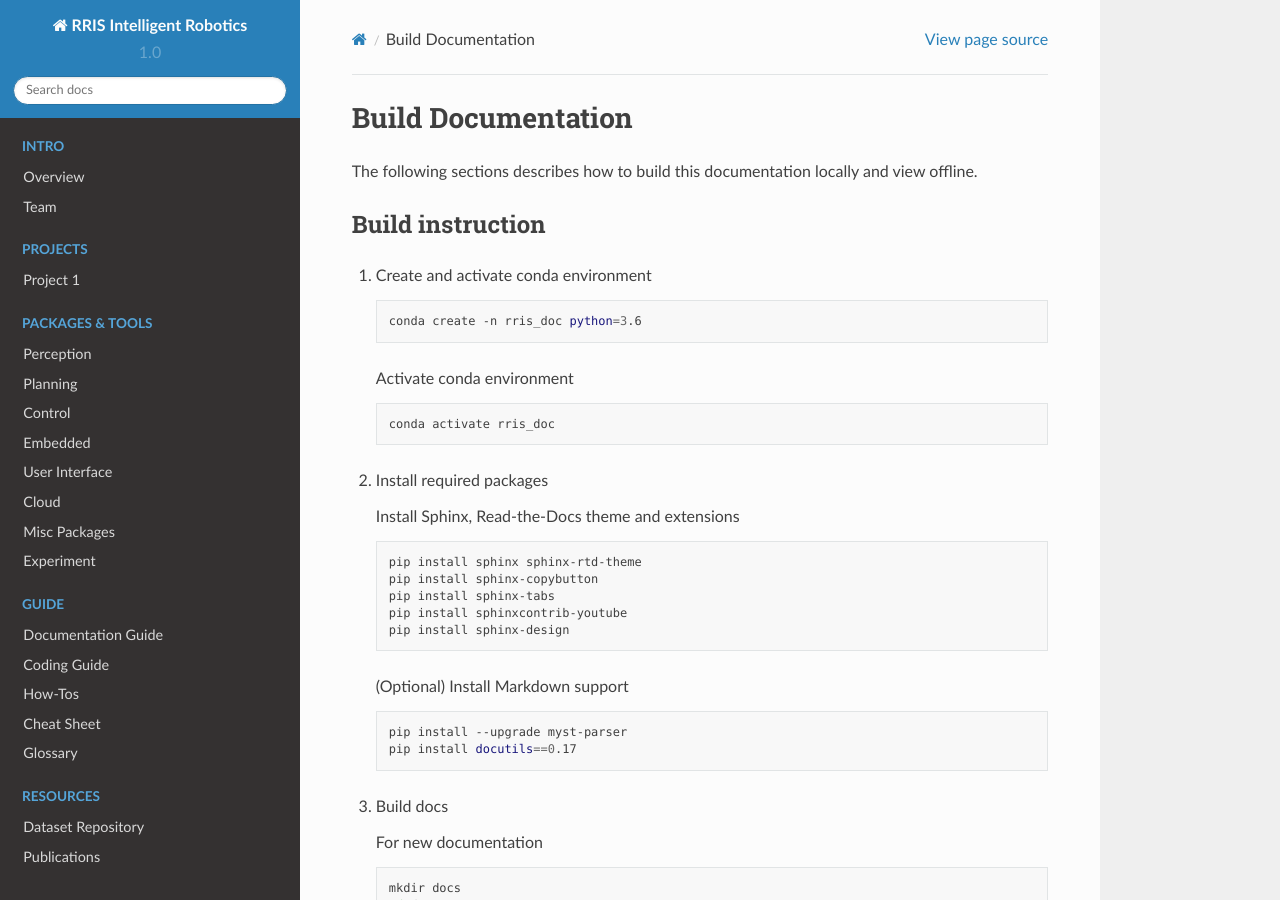
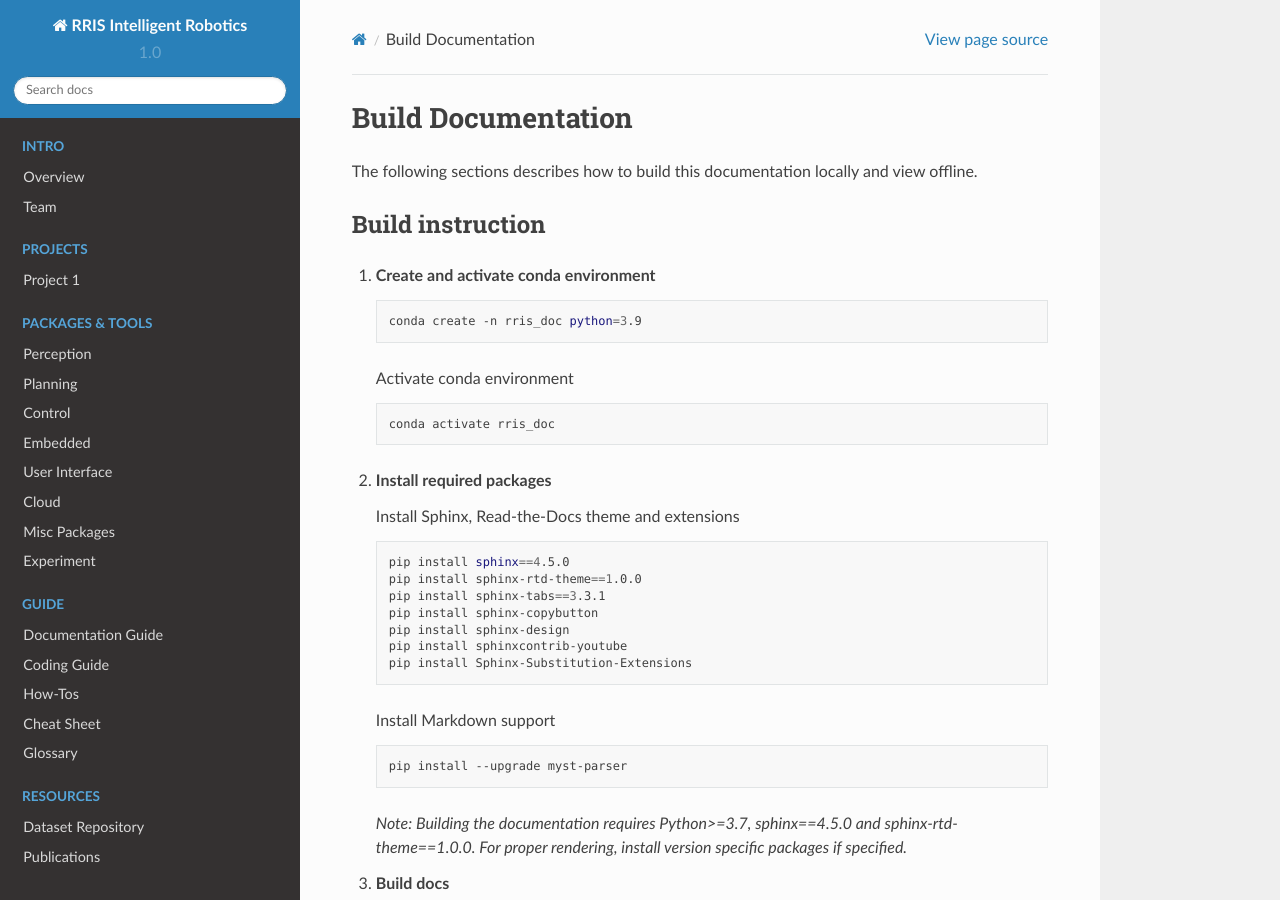
Before and after one commit to tky1026/rris_doc, a Sphinx documentation site: the page built from docs/source/Doc/Guide/Documentation/build.md, in a window 1280 px wide and 900 px high. Built offline with Sphinx 7.4.7 and the Read the Docs theme 2.0.0, drawn with Linux system fonts in a browser that asks for light colours; pages that are not in the unit, such as notebooks, are missing from menus.

Commit message:
install substitute extension

````diff
--- a/docs/source/Doc/Guide/Documentation/build.md
+++ b/docs/source/Doc/Guide/Documentation/build.md
@@ -4,10 +4,10 @@
 
 ## Build instruction
 
-1. Create and activate conda environment
+1. **Create and activate conda environment**
 
     ```bash
-    conda create -n rris_doc python=3.6
+    conda create -n rris_doc python=3.9
     ```
 
     Activate conda environment
@@ -15,25 +15,28 @@
     conda activate rris_doc
     ```
 
-2. Install required packages
+2. **Install required packages**
 
 
     Install Sphinx, Read-the-Docs theme and extensions
     ```bash
-    pip install sphinx sphinx-rtd-theme
+    pip install sphinx==4.5.0
+    pip install sphinx-rtd-theme==1.0.0
+    pip install sphinx-tabs==3.3.1
     pip install sphinx-copybutton
-    pip install sphinx-tabs
+    pip install sphinx-design
     pip install sphinxcontrib-youtube
-    pip install sphinx-design
+    pip install Sphinx-Substitution-Extensions
     ```
 
-    (Optional) Install Markdown support
+    Install Markdown support
     ```bash
     pip install --upgrade myst-parser
-    pip install docutils==0.17
     ```
 
-3. Build docs
+    *Note: Building the documentation requires Python>=3.7, sphinx==4.5.0 and sphinx-rtd-theme==1.0.0. For proper rendering, install version specific packages if specified.*
+
+3. **Build docs**
 
     For new documentation
     ```bash
--- a/docs/source/conf.py
+++ b/docs/source/conf.py
@@ -21,7 +21,8 @@
               'sphinx.ext.intersphinx',
               'sphinx_tabs.tabs',
               'sphinxcontrib.youtube',
-              'sphinx_design']
+              'sphinx_design',
+              'sphinx_substitution_extensions']
 
 templates_path = ['_templates']
 exclude_patterns = []
@@ -39,6 +40,10 @@
 
 today_fmt = '%d %b %Y, %H:%M'
 
+rst_prolog = """
+.. |rris_license| replace:: Copyright 2022, Rehabilitation Research Institute of Singapore (RRIS)
+"""
+
 # -- Options for HTML output -------------------------------------------------
 # https://www.sphinx-doc.org/en/master/usage/configuration.html#options-for-html-output
 
--- a/docs/source/index.rst
+++ b/docs/source/index.rst
@@ -17,7 +17,7 @@
    RRIS shared control team contributors
 
 :License:
-   Copyright 2022, Rehabilitation Research Institute of Singapore (RRIS)
+   |rris_license|
 
 :Lastest Update:
    |today|
````
Also changed, not shown: docs/requirements.txt (+6 -5 lines).
